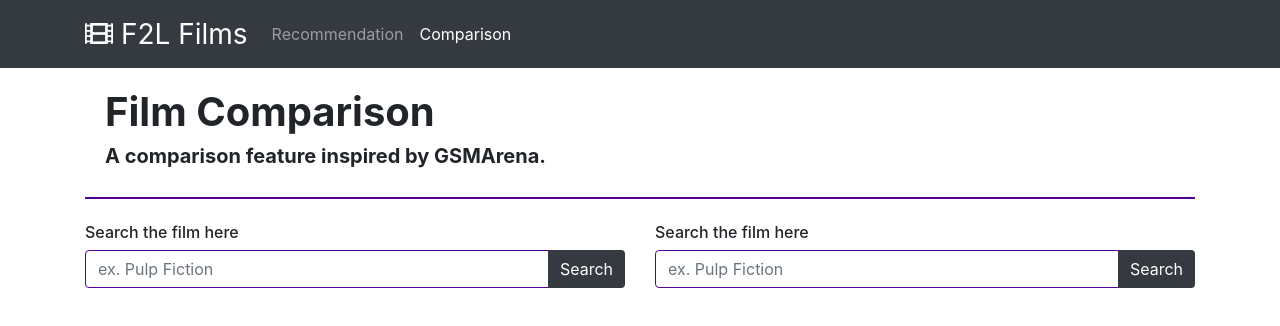
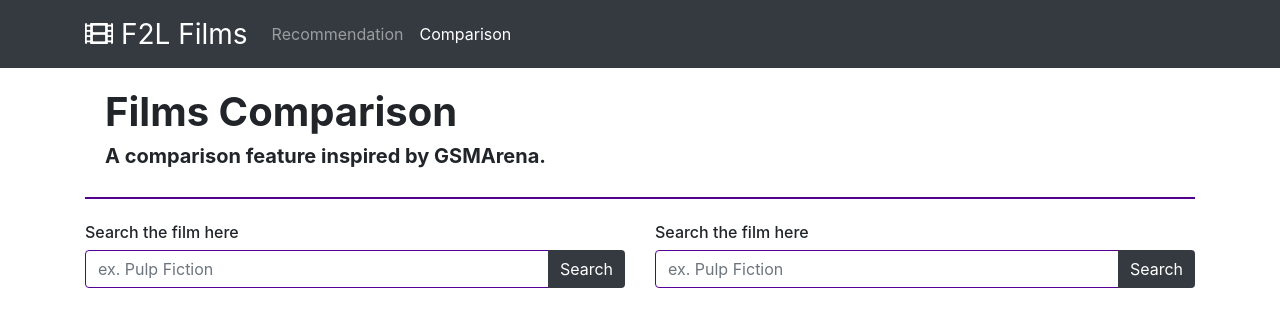
Before and after one commit to filbertfernandes/f2l-films, a plain HTML site: page comparison.html in a window 1280 px wide. Drawn offline with nearby package versions, Linux system fonts and the light colour scheme.

Commit message:
modified

```diff
--- a/comparison.html
+++ b/comparison.html
@@ -44,7 +44,7 @@
       <div class="col-md-12">
         <div class="card card-description">
           <div class="card-body">
-            <h1 class="font-weight-bold" id="title">Film Comparison</h1>
+            <h1 class="font-weight-bold" id="title">Films Comparison</h1>
             <h5 class="font-weight-bold" id="description">A comparison feature inspired by GSMArena.</h5>
           </div>
         </div>
```
